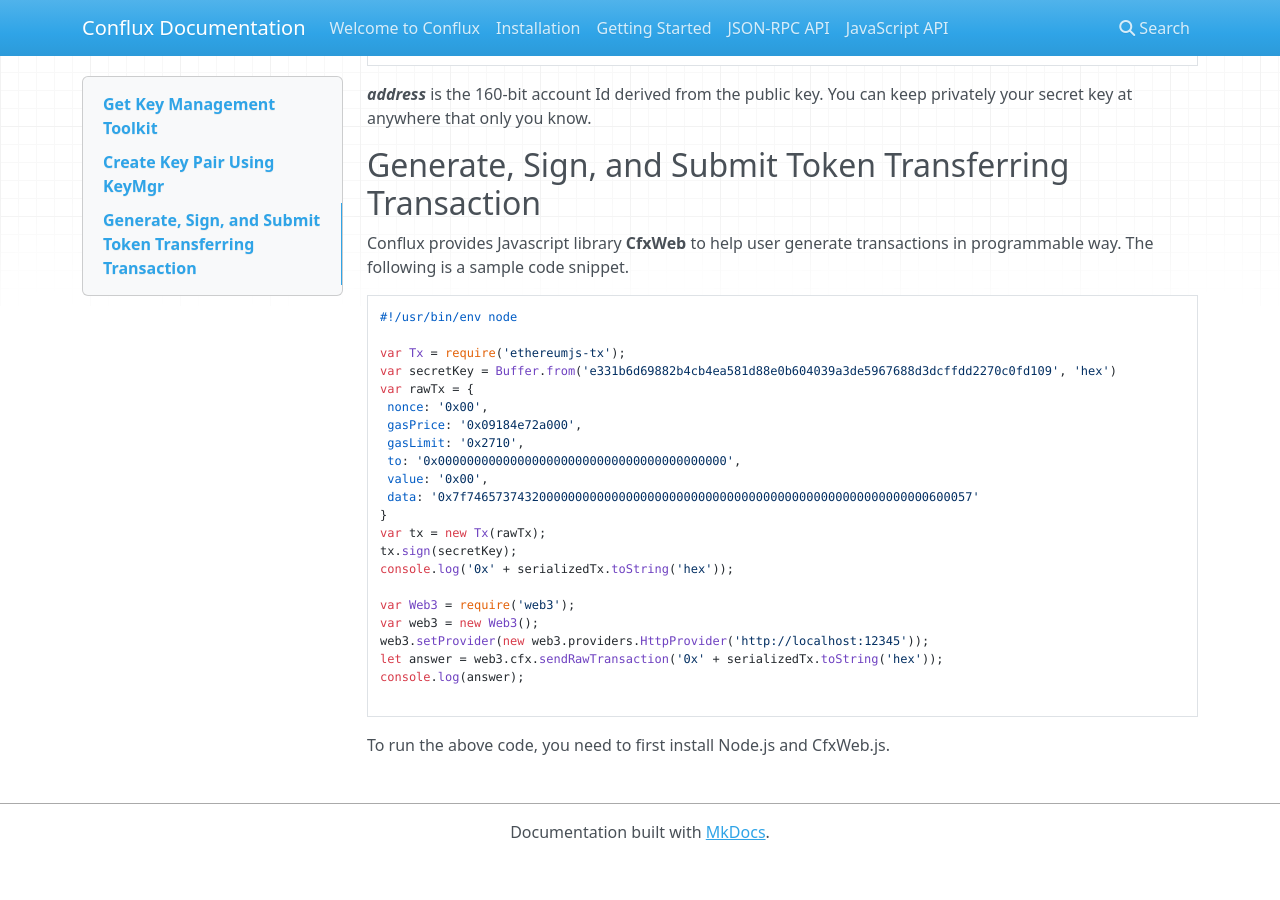
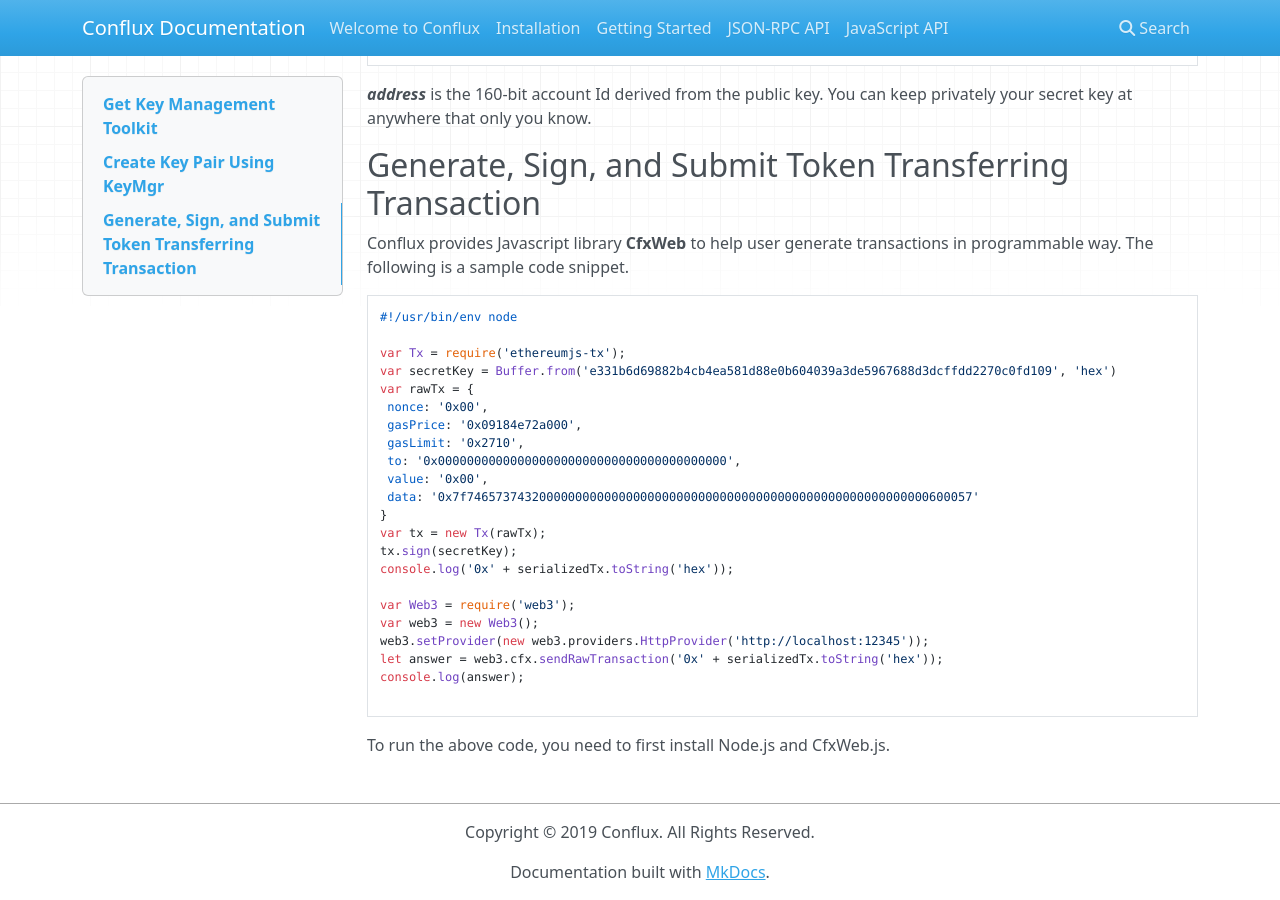
Before and after one commit to Conflux-Chain/conflux-doc, an MkDocs documentation site: the page built from docs/key_management.md, in a window 1280 px wide and 900 px high, scrolled down 587 px. Built offline with MkDocs 1.6.1, drawn with Linux system fonts in a browser that asks for light colours; nearby versions of some CDN libraries; before the commit the page ends 1447 px from its top, so only the background shows below that.

Commit message:
rename file and add copyright

```diff
--- a/mkdocs.yml
+++ b/mkdocs.yml
@@ -11,3 +11,4 @@
     - toc:
         permalink: True
     - fenced_code:
+copyright: Copyright © 2019 Conflux. All Rights Reserved.
```
Also changed, not shown: docs/key_management.md (renamed from docs/cli.md).
